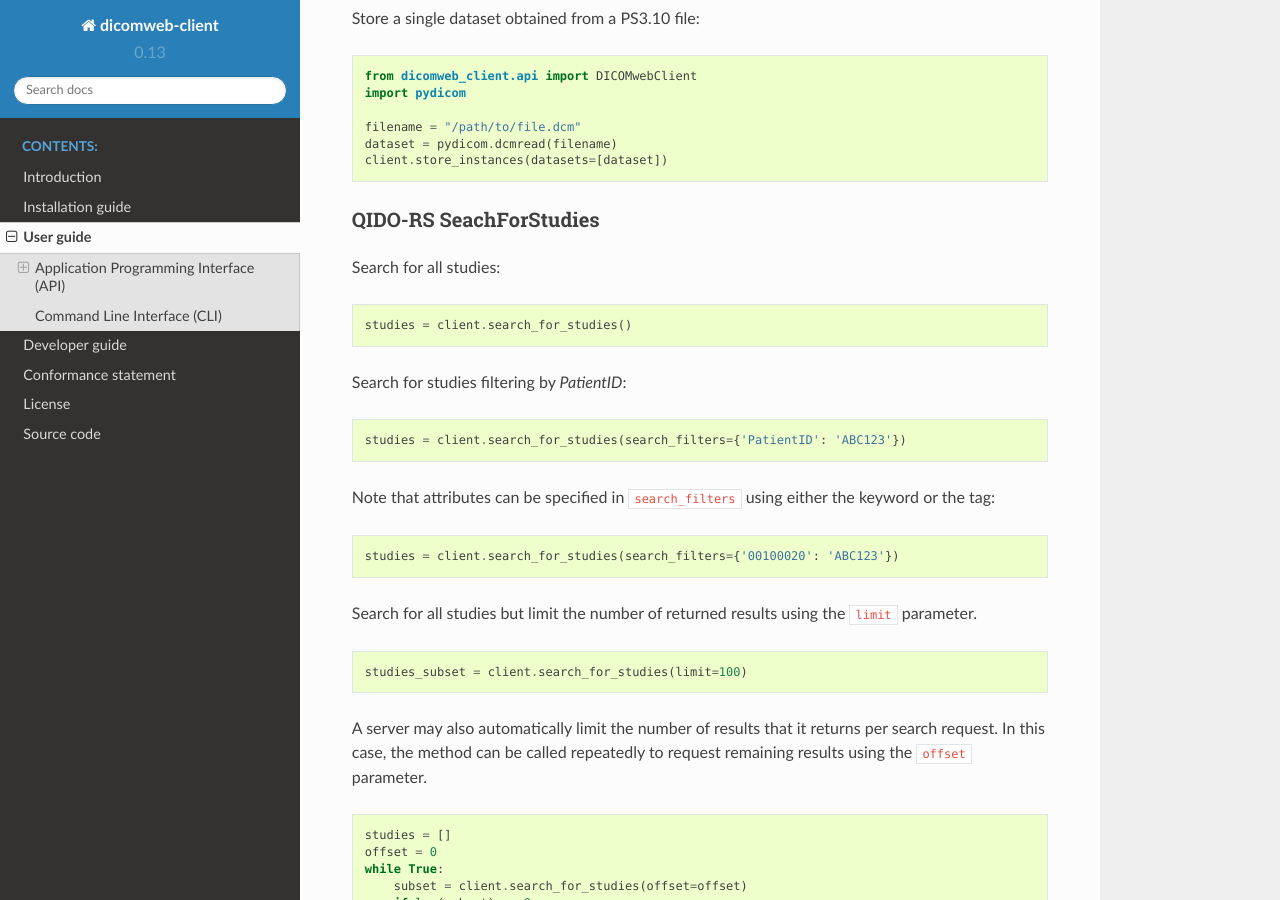
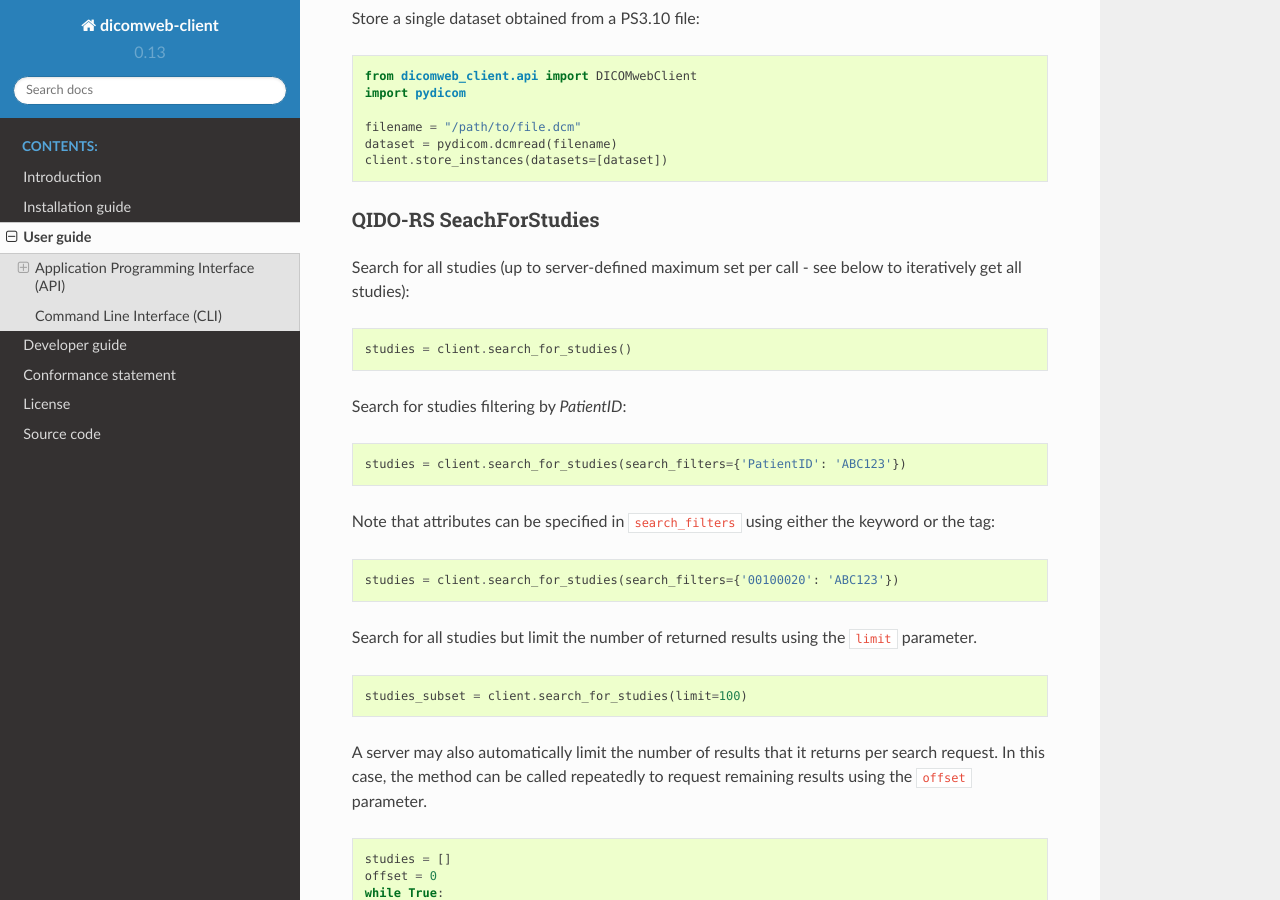
Before and after one commit to ImagingDataCommons/dicomweb-client, a Sphinx documentation site: the page built from docs/usage.rst, in a window 1280 px wide and 900 px high, scrolled down 1510 px. Built offline with Sphinx 7.4.7 and the Read the Docs theme 2.0.0, drawn with Linux system fonts in a browser that asks for light colours.

Commit message:
Clarify search_for_studies semantics

```diff
--- a/docs/usage.rst
+++ b/docs/usage.rst
@@ -95,7 +95,7 @@ Store a single dataset obtained from a PS3.10 file:
 QIDO-RS SeachForStudies
 +++++++++++++++++++++++
 
-Search for all studies:
+Search for all studies (up to server-defined maximum set per call - see below to iteratively get all studies):
 
 .. code-block:: python
 
```
